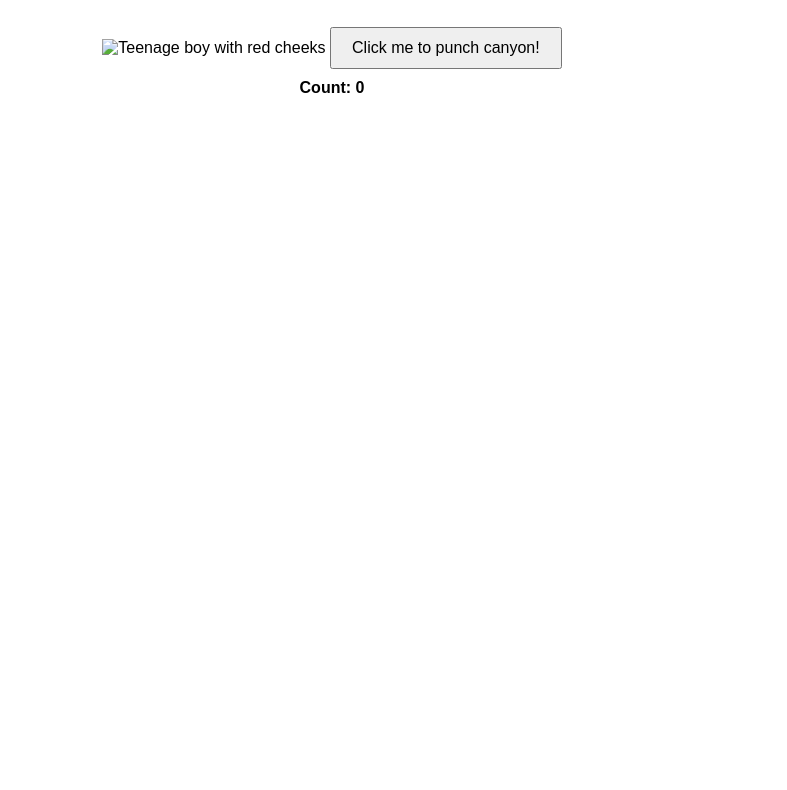
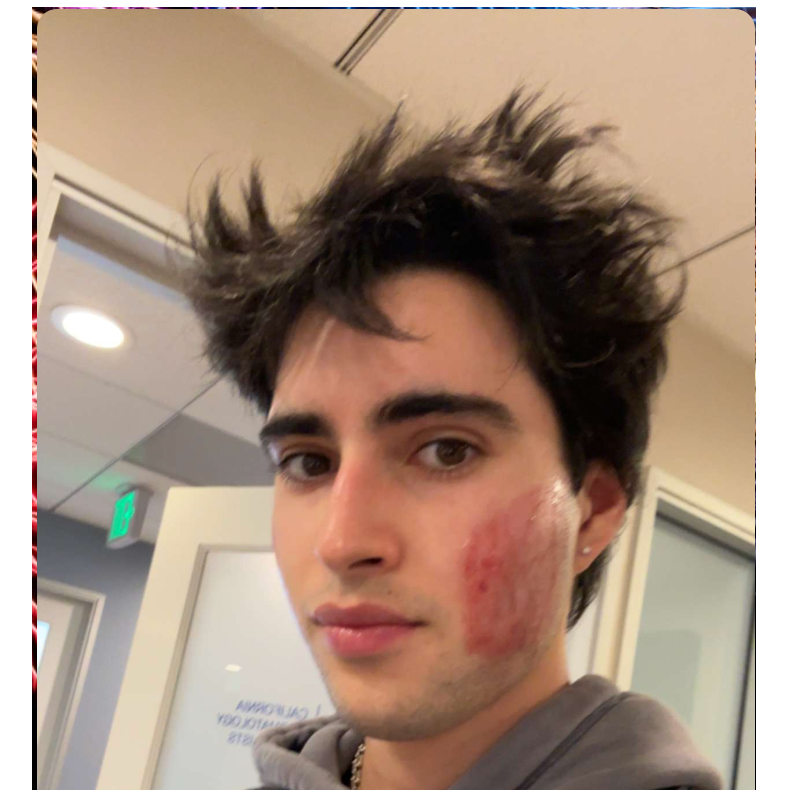
Before and after one commit to katanatripp/vcprison, a plain HTML site: page pages/canyon.html in a window 1280 px wide. Shown: the part 73-863 px from the top of the page, without its empty margins (308-1095 px from the left). Before the commit the page ends 800 px from the top, so only its background shows below. Drawn offline with Linux system fonts and the light colour scheme.

Commit message:
Update canyon.html

```diff
--- a/pages/canyon.html
+++ b/pages/canyon.html
@@ -38,7 +38,7 @@
   <div class="container">
     <h1>Canyon smells</h1>
 
-    <img src="images/canyon.png" alt="Teenage boy with red cheeks" />
+    <img src="/images/canyon.png" alt="Teenage boy with red cheeks" />
 
     <button onclick="incrementCounter()">Click me to punch canyon!</button>
     <p id="countDisplay">Count: 0</p>
```
